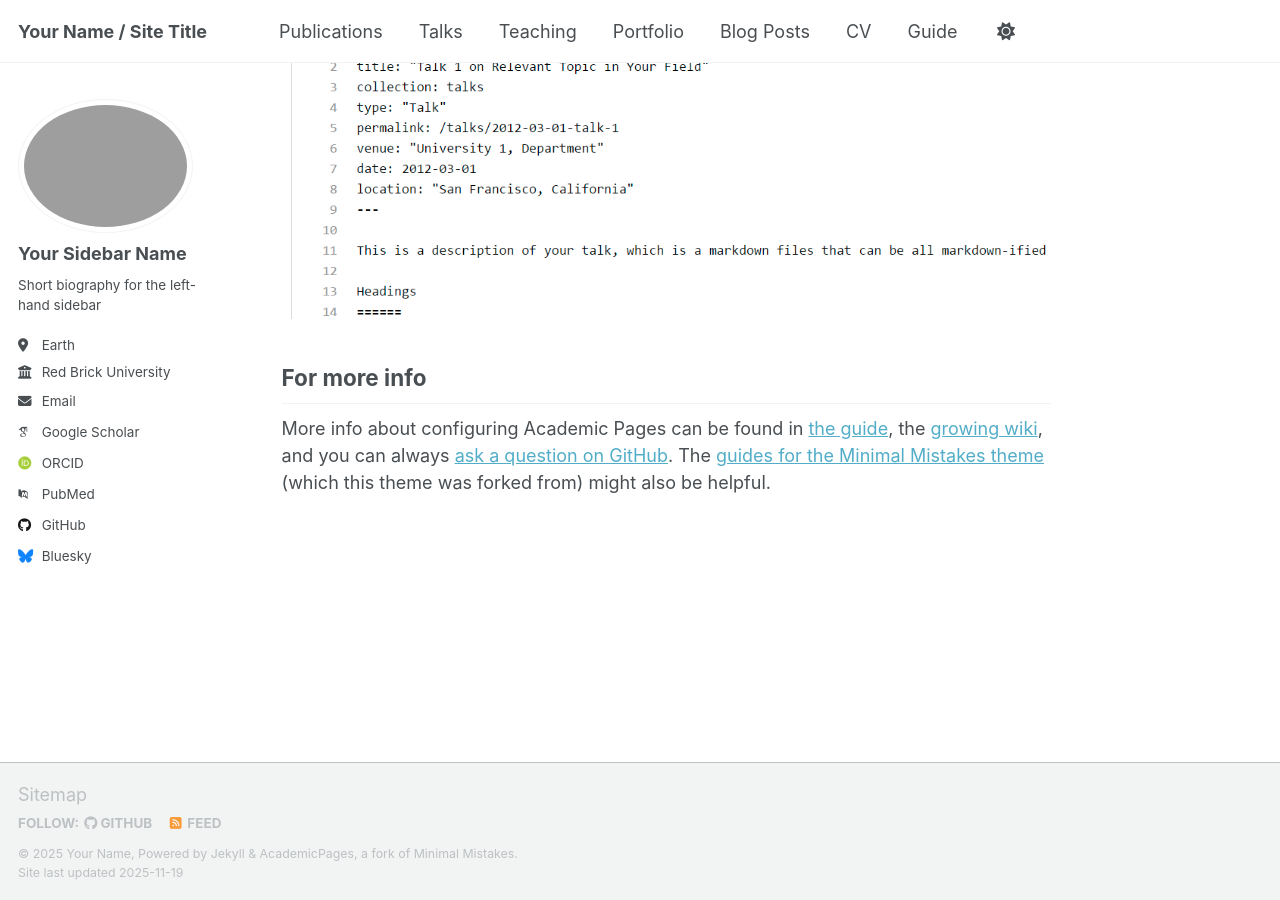
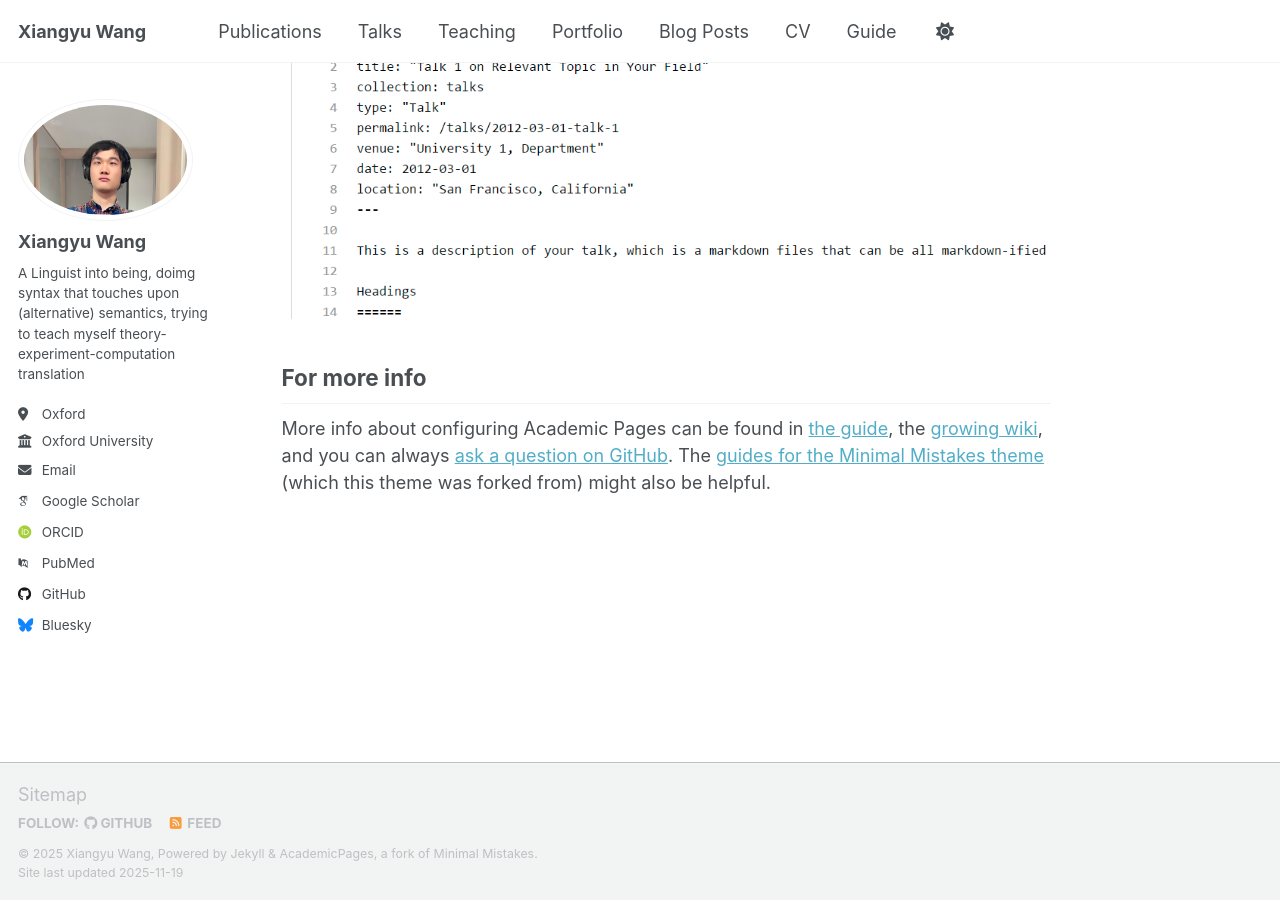
Before and after one commit to xiangyu-wang-linguistics/xiangyu-wang-linguistics.github.io, a Jekyll site: the page built from _pages/about.md, in a window 1280 px wide and 900 px high, scrolled down 2880 px. Built offline with Jekyll 4.4.1, drawn with Linux system fonts in a browser that asks for light colours; some web fonts are replaced; a script that is not in the unit is left out.

Commit message:
Update _config.yml
update personal information

```diff
--- a/_config.yml
+++ b/_config.yml
@@ -9,28 +9,28 @@
 # Basic Site Settings
 locale                   : "en-US"
 site_theme               : "default" # Currently available options are "default", "air"
-title                    : "Your Name / Site Title"
+title                    : "Xiangyu Wang"
 title_separator          : "-"
-name                     : &name "Your Name"
+name                     : &name "Xiangyu Wang"
 description              : &description "Your Name's academic portfolio"   # Update this with a general description of your site, this is the default if not overridden by a page
-url                      : https://academicpages.github.io # The base hostname & protocol for your site e.g. "https://[your GitHub username].github.io",
+url                      : https://xiangyu-wang-linguistics.github.io/ # The base hostname & protocol for your site e.g. "https://[your GitHub username].github.io",
                                                            # or if you already have some other page hosted on Github then use "https://[your GitHub username].github.io/[Your Repo Name]"
 baseurl                  : "" # the subpath of your site, e.g. "/blog"
-repository               : "academicpages/academicpages.github.io"
+repository               : "xiangyu-wang-linguistics/xiangyu-wang-linguistics.github.io"
 
 # Site Author - The following control what appear as part of the author content on the side bar.
 #               If a field is blank the icon and link will not appear, otherwise it will be shown.
 #               Additional customization can be done by editing /_includes/author-profile.html
 author:
   # Biographic information
-  avatar           : "profile.png"
-  name             : "Your Sidebar Name"
+  avatar           : "profile.jpg"
+  name             : "Xiangyu Wang"
   pronouns         : # example: "she/her"
-  bio              : "Short biography for the left-hand sidebar"
-  location         : "Earth"
-  employer         : "Red Brick University"
+  bio              : "A Linguist into being, doimg syntax that touches upon (alternative) semantics, trying to teach myself theory-experiment-computation translation"
+  location         : "Oxford"
+  employer         : "Oxford University"
   uri              : # URL
-  email            : "none@example.org"
+  email            : "xiangyu.wang@ling-phil.ox.ac.uk"
 
   # Academic websites
   academia         : # URL
@@ -48,7 +48,7 @@ author:
   bitbucket        : # Username - Update with your username on the site
   codepen          : # Username
   dribbble         : # Username
-  github           : "academicpages"
+  github           : "xiangyu-wang-linguistics"
   kaggle           : # Username
   stackoverflow    : # User number or user number and name (i.e., use "1" or "1/jeff-atwood")
 
```
